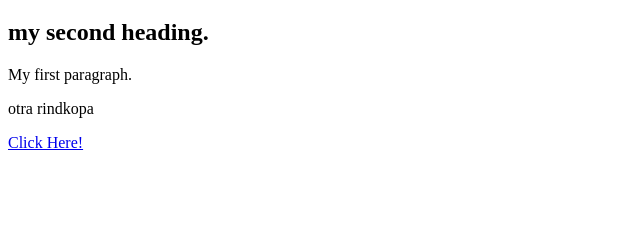
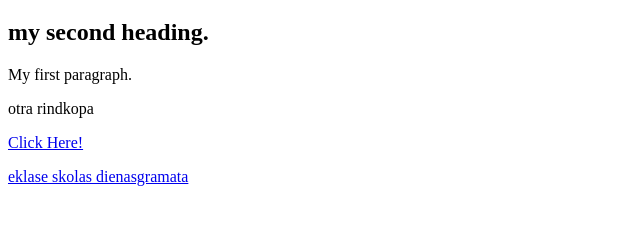
Before and after one commit to luckydoik/my-first-webpage, a plain HTML site: page index.html in a window 1280 px wide. Shown: the part 61-286 px from the top of the page, without its empty margins (0-640 px from the left). Drawn offline with Linux system fonts and the light colour scheme.

Commit message:
second link is commited

```diff
--- a/index.html
+++ b/index.html
@@ -9,6 +9,7 @@
 <p>otra rindkopa</p>
 <p><a href="button.html">Click Here!</a></p>
 
+<p><a href="https://E-klase.lv">eklase skolas dienasgramata</a></p>
 
 </body>
 </html>
```
